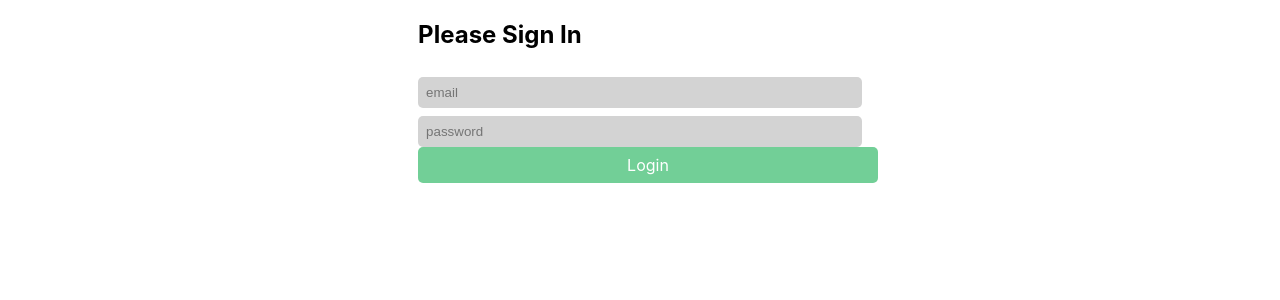
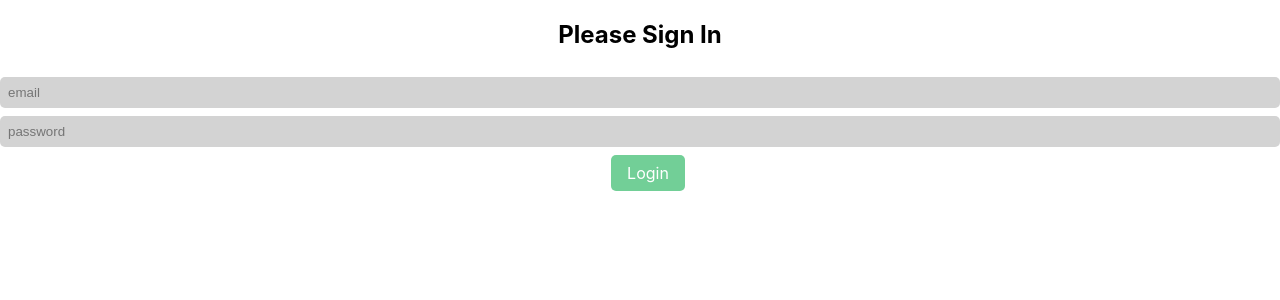
Before and after one commit to nikwilms/capstone-project, a Next.js app: page / in a window 1280 px wide. Shown: the top 300 px of the page. Built offline with nearby package versions, Linux system fonts and the light colour scheme.

Commit message:
update login page

```diff
--- a/components/Login.js
+++ b/components/Login.js
@@ -4,7 +4,6 @@ import styled from 'styled-components';
 
 const Login = () => {
   return (
-    <ContainerStyle>
     <LoginStyle>
       <h2>Please Sign In</h2>
       <StyledInput type='email' placeholder='email' />
@@ -16,20 +15,16 @@ const Login = () => {
         </a>
       </Link>
     </LoginStyle>
-    </ContainerStyle>
   );
 };
-
-const ContainerStyle = styled.div`
-  display: flex;
-  flex-direction: column;
-  justify-content: flex-start;
-  align-items: center;
-`;
 
 const LoginStyle = styled.form`
   border: none;
   text-align: left;
+  display: flex;
+  flex-direction: column;
+  justify-content: space-between;
+  align-items: center;
 `;
 
 const StyledInput = styled.input`
@@ -47,6 +42,7 @@ const StyledButton = styled.button`
   background: #72cf97;
   color: white;
   padding: 0.5rem;
+  margin-top: 0.5rem;
   width: 100%;
   border-radius: 5px;
   text-align: center;
```
Lines whose indentation alone changed are shown as unchanged.
